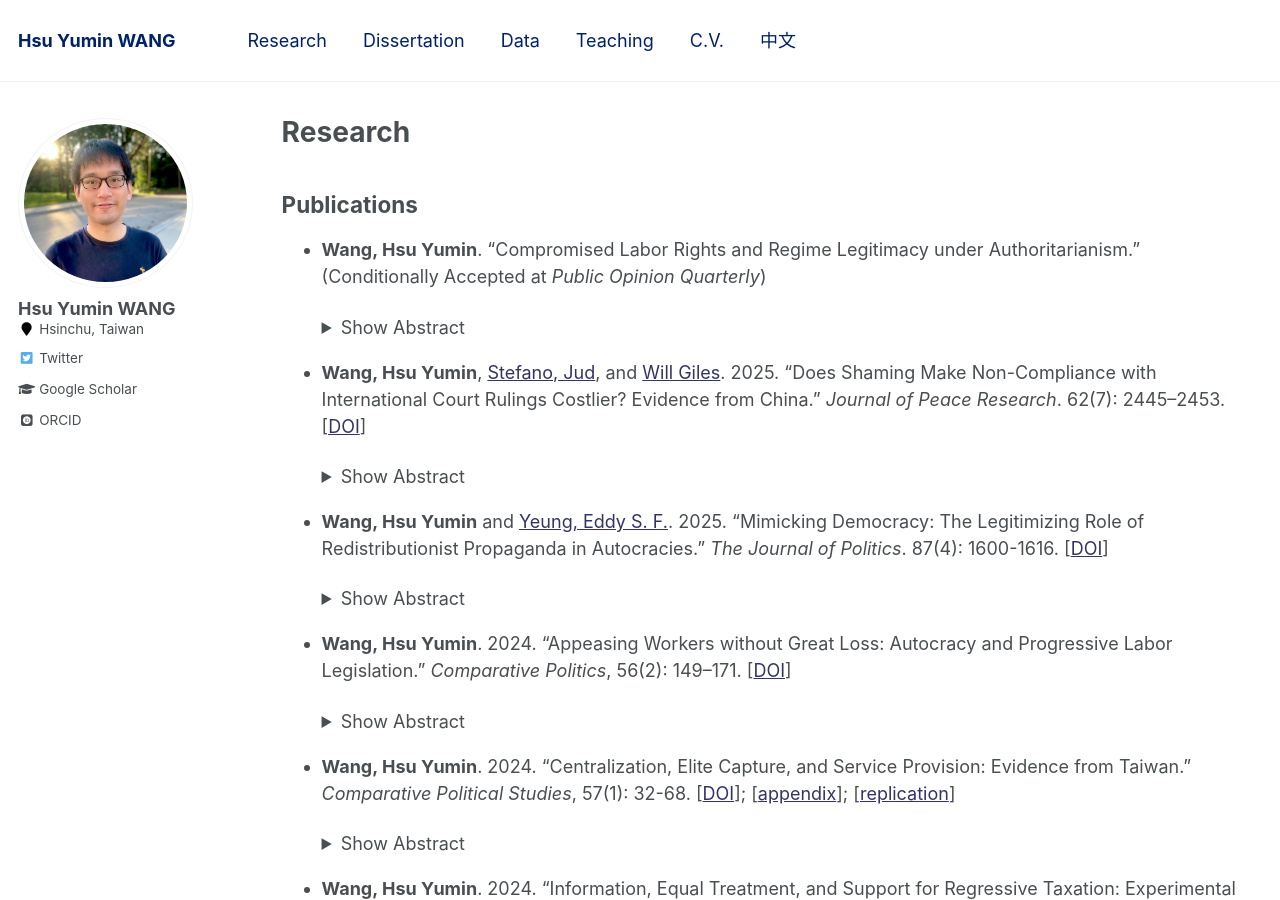
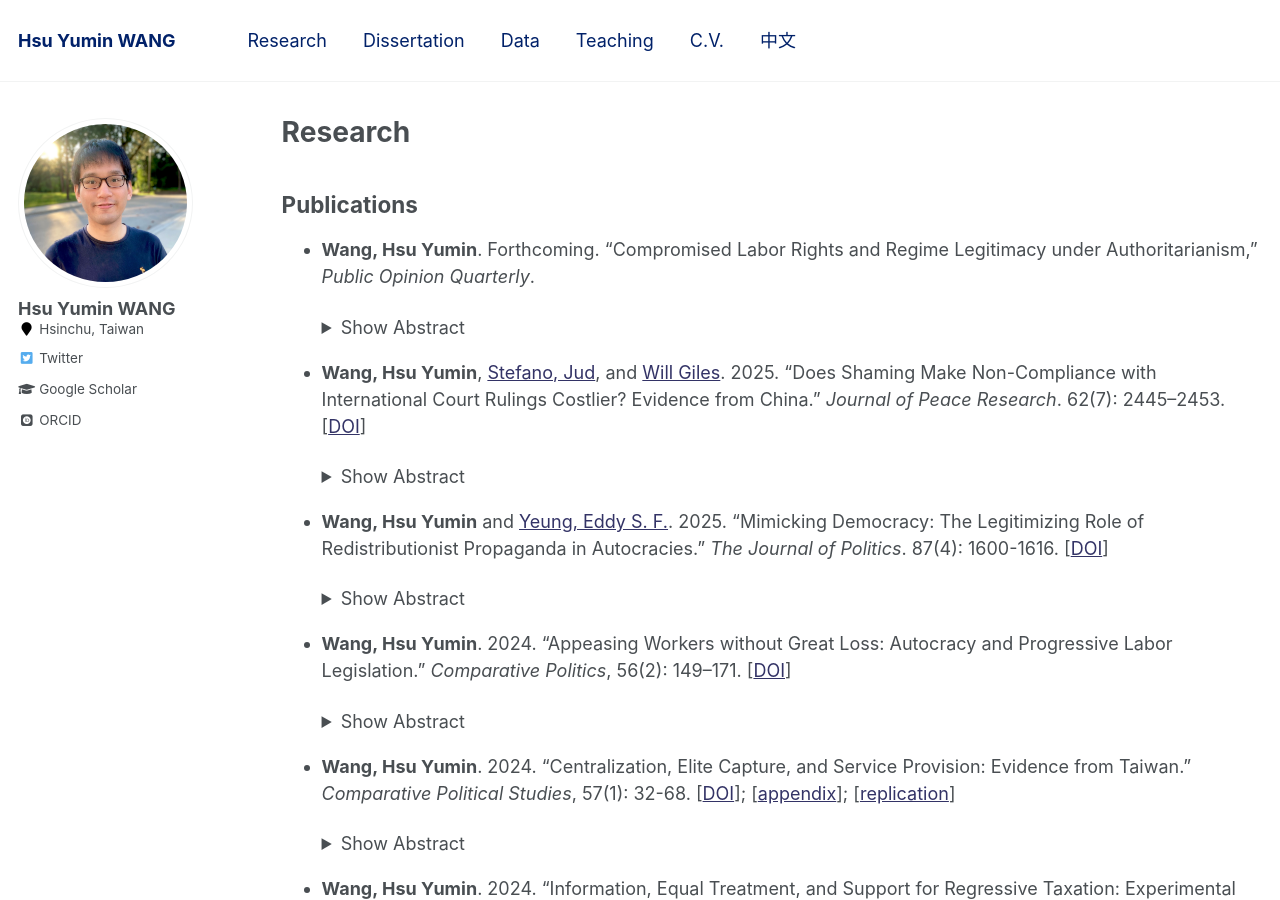
Before and after one commit to hsuyumin/hsuyumin.github.io, a Jekyll site: the page built from _pages/publications.md, in a window 1280 px wide and 900 px high. Built offline with Jekyll 4.4.1, drawn with Linux system fonts in a browser that asks for light colours; some web fonts are replaced.

Commit message:
Update publications.md

```diff
--- a/_pages/publications.md
+++ b/_pages/publications.md
@@ -10,7 +10,7 @@ redirect_from:
 
 ## Publications
 
-* **Wang, Hsu Yumin**. "Compromised Labor Rights and Regime Legitimacy under Authoritarianism." (Conditionally Accepted at _Public Opinion Quarterly_)
+* **Wang, Hsu Yumin**. Forthcoming. "Compromised Labor Rights and Regime Legitimacy under Authoritarianism," _Public Opinion Quarterly_.
 
     <details>
       <summary>Show Abstract</summary>
```
